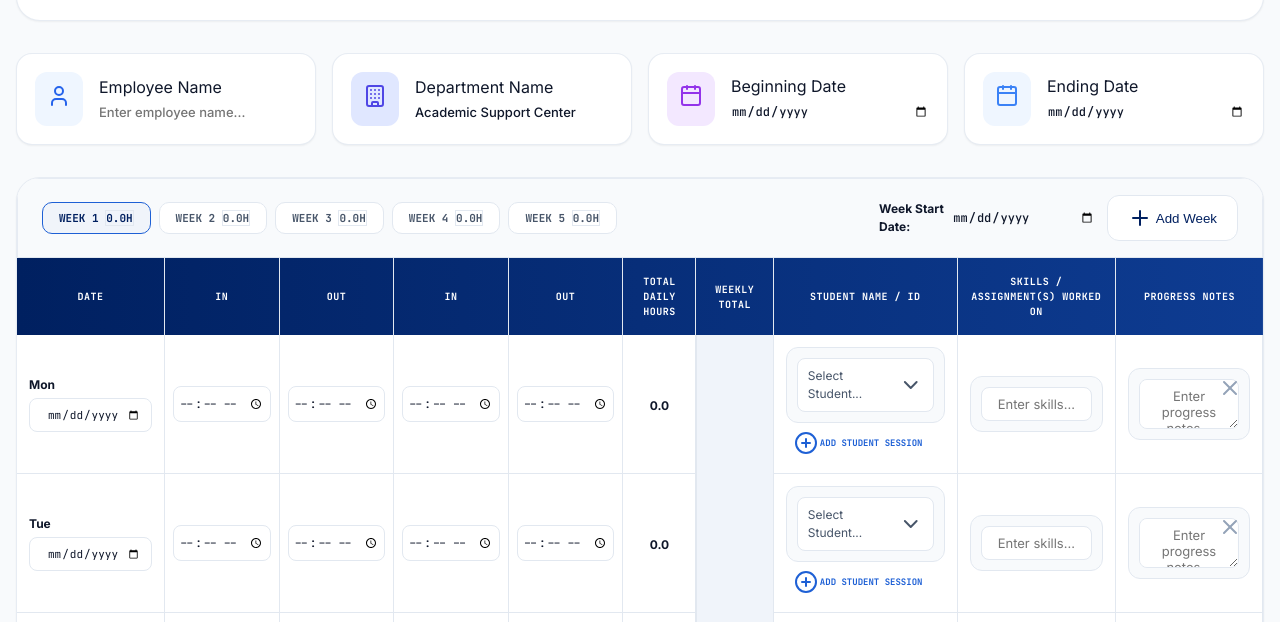
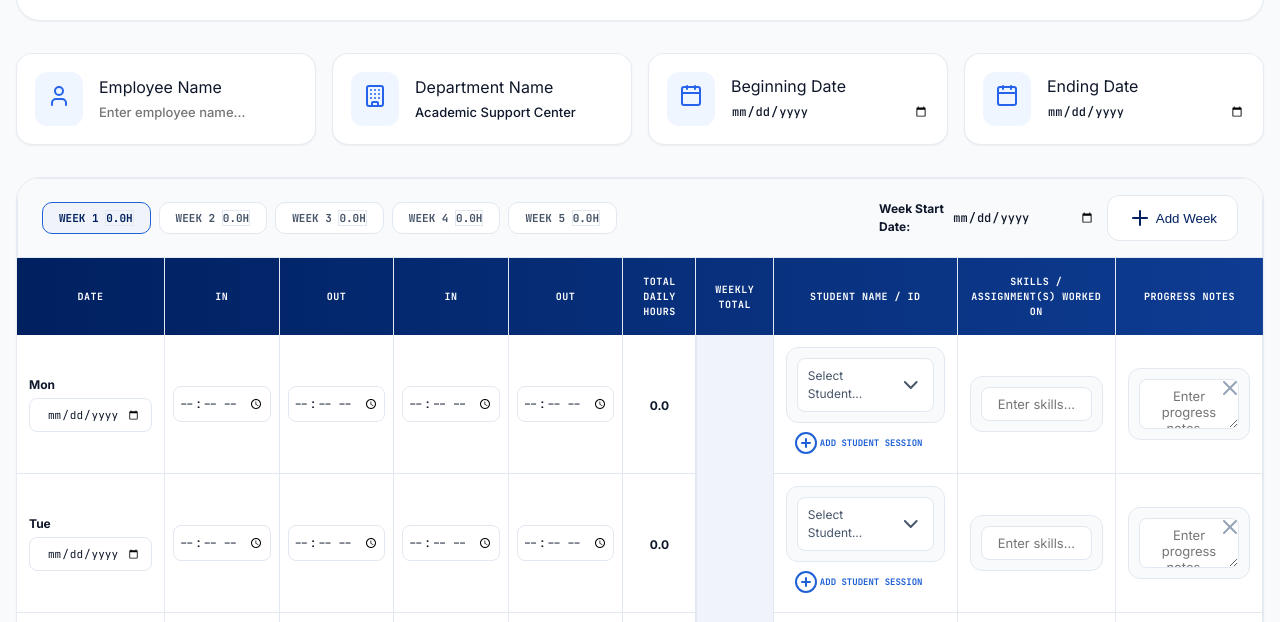
Before and after one commit to Aidarag/Digital-Timesheet-, a plain HTML site: page index.html in a window 1280 px wide. Shown: the part 102-724 px from the top of the page. Drawn offline with nearby package versions, Linux system fonts and the light colour scheme.

Commit message:
Design: Unified color system across all metadata badges, canvases, and signatures for branding consistency

```diff
--- a/app.js
+++ b/app.js
@@ -485,8 +485,8 @@ function initSearchDropdown(wIdx, dIdx, sIdx, session) {
 
 const canvases = {
   employee: { id: 'canvas-employee', btn: 'btn-clear-employee', pl: 'placeholder-employee', field: 'employee', color: '#002060' },
-  supervisor: { id: 'canvas-supervisor', btn: 'btn-clear-supervisor', pl: 'placeholder-supervisor', field: 'supervisor', color: '#9333EA' },
-  payroll: { id: 'canvas-payroll', btn: 'btn-clear-payroll', pl: 'placeholder-payroll', field: 'payroll', color: '#0D9488' }
+  supervisor: { id: 'canvas-supervisor', btn: 'btn-clear-supervisor', pl: 'placeholder-supervisor', field: 'supervisor', color: '#002060' },
+  payroll: { id: 'canvas-payroll', btn: 'btn-clear-payroll', pl: 'placeholder-payroll', field: 'payroll', color: '#002060' }
 };
 
 function initSignatures() {
--- a/index.html
+++ b/index.html
@@ -67,7 +67,7 @@
 
         <!-- Department Name Card -->
         <div class="meta-card flex items-center gap-4 bg-white border border-slate-200/80 p-4.5 rounded-2xl shadow-sm">
-          <div class="p-3 rounded-xl bg-indigo-50 text-indigo-600 shrink-0">
+          <div class="p-3 rounded-xl bg-blue-50 text-blue-600 shrink-0">
             <i data-lucide="building" class="h-5 w-5"></i>
           </div>
           <div class="flex-grow space-y-1">
@@ -78,7 +78,7 @@
 
         <!-- Beginning Date Card -->
         <div class="meta-card flex items-center gap-4 bg-white border border-slate-200/80 p-4.5 rounded-2xl shadow-sm">
-          <div class="p-3 rounded-xl bg-purple-50 text-purple-600 shrink-0">
+          <div class="p-3 rounded-xl bg-blue-50 text-blue-600 shrink-0">
             <i data-lucide="calendar" class="h-5 w-5"></i>
           </div>
           <div class="flex-grow space-y-1">
@@ -89,7 +89,7 @@
 
         <!-- Ending Date Card -->
         <div class="meta-card flex items-center gap-4 bg-white border border-slate-200/80 p-4.5 rounded-2xl shadow-sm">
-          <div class="p-3 rounded-xl bg-blue-50 text-blue-500 shrink-0">
+          <div class="p-3 rounded-xl bg-blue-50 text-blue-600 shrink-0">
             <i data-lucide="calendar" class="h-5 w-5"></i>
           </div>
           <div class="flex-grow space-y-1">
@@ -228,7 +228,7 @@
         <!-- Supervisor Signature Card -->
         <div class="glass-card bg-white border border-slate-200 p-6 rounded-3xl space-y-5 shadow-sm">
           <div class="flex items-center gap-3">
-            <div class="p-2.5 rounded-xl bg-purple-50 text-purple-600 shrink-0">
+            <div class="p-2.5 rounded-xl bg-blue-50 text-blue-600 shrink-0">
               <i data-lucide="user-check" class="h-5 w-5"></i>
             </div>
             <h3 class="font-display text-sm font-bold text-slate-800 uppercase tracking-wider">Supervisor Signature</h3>
@@ -252,7 +252,7 @@
         <!-- Payroll Signature Card -->
         <div class="glass-card bg-white border border-slate-200 p-6 rounded-3xl space-y-5 shadow-sm">
           <div class="flex items-center gap-3">
-            <div class="p-2.5 rounded-xl bg-teal-50 text-teal-600 shrink-0">
+            <div class="p-2.5 rounded-xl bg-blue-50 text-blue-600 shrink-0">
               <i data-lucide="shield-check" class="h-5 w-5"></i>
             </div>
             <h3 class="font-display text-sm font-bold text-slate-800 uppercase tracking-wider">Payroll Signature</h3>
```
